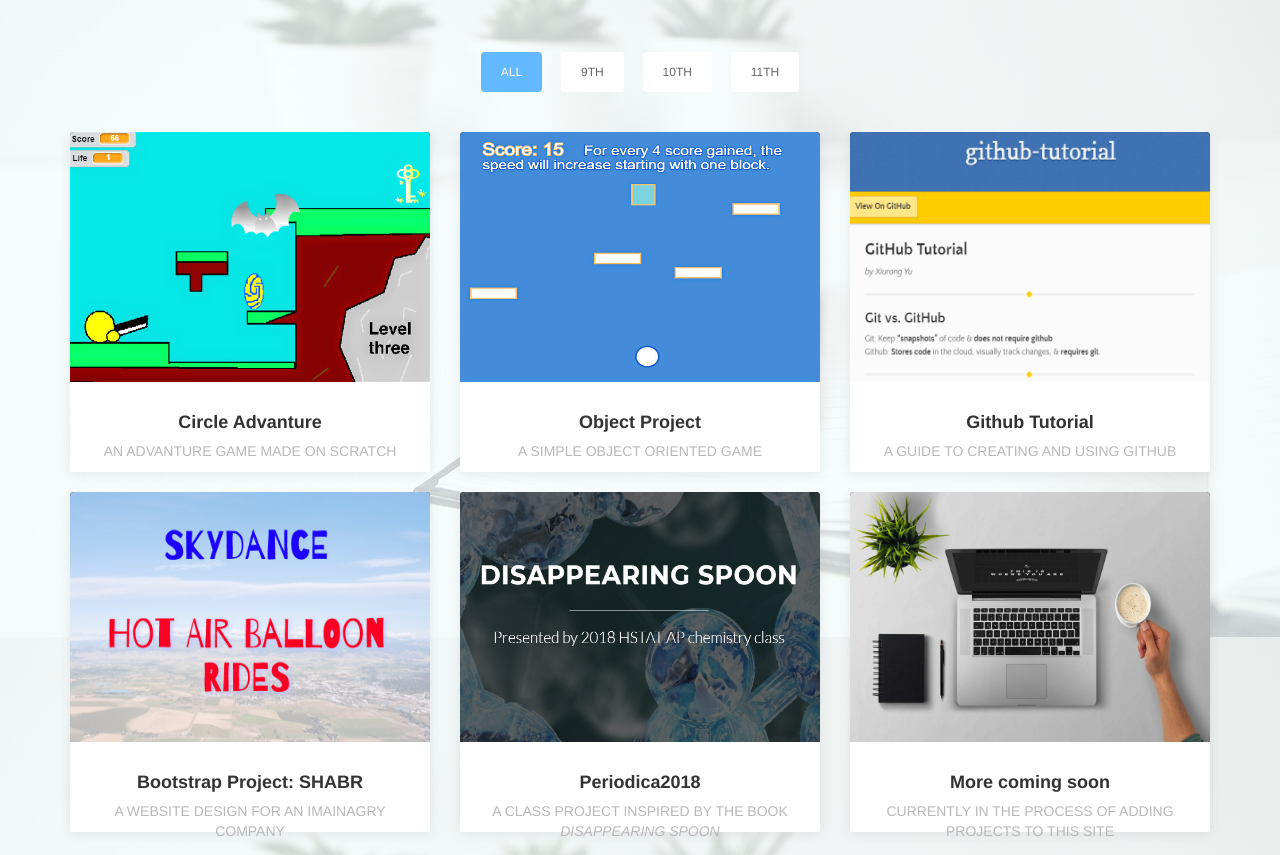
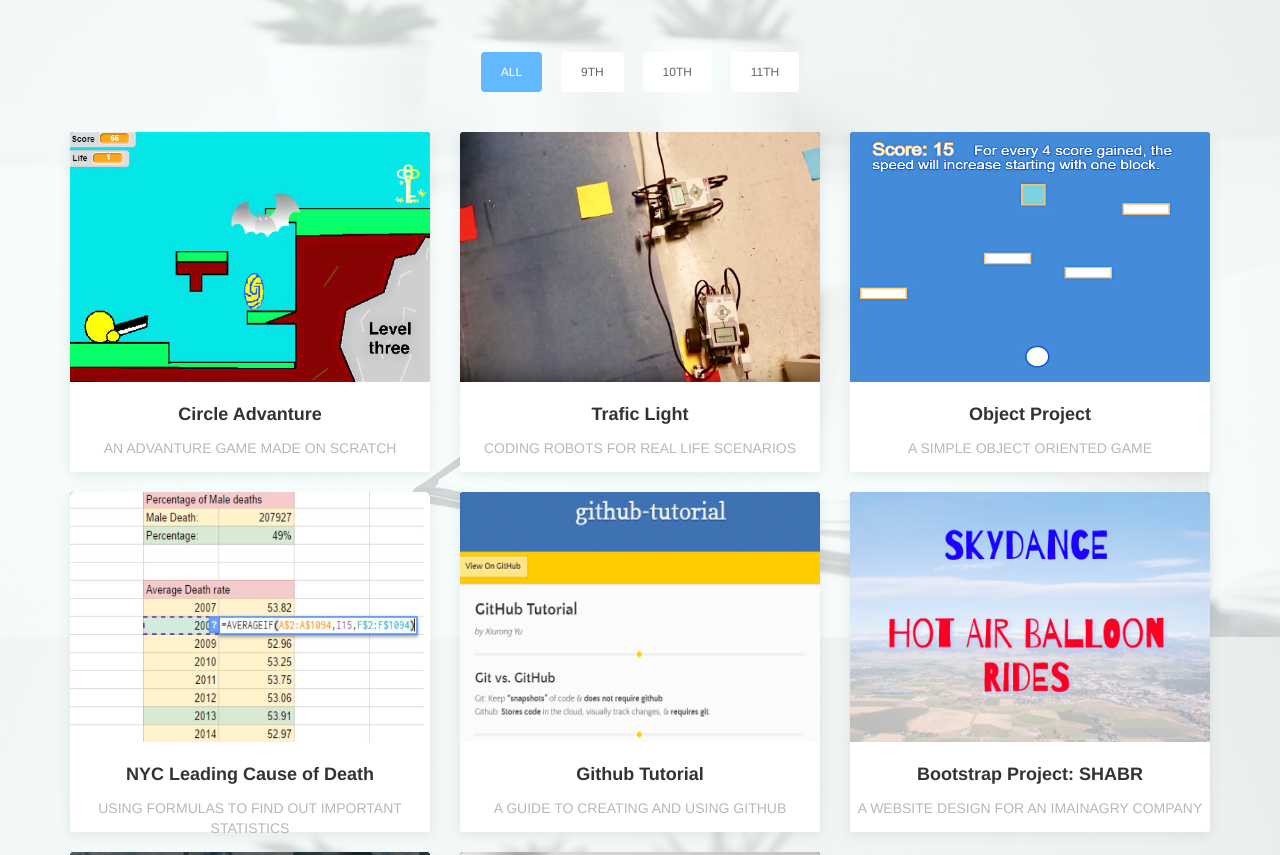
Before and after one commit to xiurongy3506/xiurongyu, a plain HTML site: page index.html in a window 1280 px wide. Shown: the part 1400-2255 px from the top of the page. Drawn offline with Linux system fonts and the light colour scheme; files that its build step writes are made by us from their sources; files whose address does not match are found by name; a web font is replaced by a local one.

Commit message:
add more projects

```diff
--- a/css/style.css
+++ b/css/style.css
@@ -239,8 +239,6 @@ contact
 }
 
 
-
-
 /***************************************
 footer
 ***************************************/
@@ -420,9 +418,11 @@ h1, h2, h3, h4, h5, h6 {
   overflow: hidden;
 }
 
+/*imgwrap*/
 .height {
   height: 250px;
 }
+
 #portfolio .portfolio-item figure {
   background: #000;
   overflow: hidden;
@@ -492,7 +492,7 @@ h1, h2, h3, h4, h5, h6 {
 #portfolio .portfolio-item .portfolio-info {
   background: #fff;
   text-align: center;
-  padding: 30px;
+  padding-top: 22px;
   height: 90px;
   border-radius: 0 0 3px 3px;
 }
@@ -502,7 +502,7 @@ h1, h2, h3, h4, h5, h6 {
   line-height: 1px;
   font-weight: 700;
   margin-bottom: 18px;
-  padding-bottom: 0;
+  padding-bottom: 5px;
 }
 
 #portfolio .portfolio-item .portfolio-info h4 a {
--- a/index.html
+++ b/index.html
@@ -84,7 +84,7 @@
 
         <div class="col-md-6 offset-md-3">
           <h3>Hi!</h3>
-          <p class="black">I am a <a href ="https://hstatsep.github.io/">software engineering student at High School of Telecommunication Arts and Technology.</a></p>
+          <p class="black">I am a <a href="https://hstatsep.github.io/">software engineering student at High School of Telecommunication Arts and Technology.</a></p>
           <p class="black">To showcase some of the projects I’ve done throughout my high school years, I have putted them in the project section of this website.</p>
           <br>
           <a href="2018resume.pdf" type="button" style="margin: 5%; font-size: 20px; width:120px; height: 50px" class="btn btn-info">Resume</a>
@@ -92,7 +92,7 @@
           <a href="https://github.com/xiurongy3506" type="button" style="margin: 5%;font-size: 20px; width:120px; height: 50px" class="btn btn-info">Github</a>
 
         </div>
-         <br>
+        <br>
         <div class="col-md-6 offset-md-3">
           <h3>More about me</h3>
           <p class="black">1. In school, you will find me either from</p>
@@ -153,6 +153,20 @@
               </div>
             </div>
 
+            <div class="col-lg-4 col-md-6 portfolio-item filter-app wow fadeInUp">
+              <div class="portfolio-wrap">
+                <figure>
+                  <img src="img/9robotics.jpeg" class="img-fluid height" width="100%" alt="">
+                  <a href="https://sites.google.com/a/hstat.org/xiurongy3506sep09/robotics/finalprojecttrafficlights" class="link-details" title="More Details"><i class="ion ion-android-open"></i></a>
+                </figure>
+
+                <div class="portfolio-info">
+                  <h4><a href="#">Trafic Light</a></h4>
+                  <p>Coding robots for real life scenarios</p>
+                </div>
+              </div>
+            </div>
+
             <!--10th-->
             <div class="col-lg-4 col-md-6 portfolio-item filter-card wow fadeInUp">
               <div class="portfolio-wrap">
@@ -169,9 +183,23 @@
               </div>
             </div>
 
+             <div class="col-lg-4 col-md-6 portfolio-item filter-card wow fadeInUp">
+              <div class="portfolio-wrap">
+                <figure>
+                  <img src="img/10nycdata.jpeg" class="img-fluid height" width="100%" alt="">
+                  <a href="https://sites.google.com/a/hstat.org/xiurongy3506sep10/data/infographic" class="link-details" title="More Details"><i class="ion ion-android-open"></i></a>
+                </figure>
+
+                <div class="portfolio-info">
+                  <h4><a href="#">NYC Leading Cause of Death</a></h4>
+                  <p>Using formulas to find out important statistics</p>
+                </div>
+              </div>
+            </div>
+
 
             <!--11th-->
-             <div class="col-lg-4 col-md-6 portfolio-item filter-web wow fadeInUp" data-wow-delay="0.2s">
+            <div class="col-lg-4 col-md-6 portfolio-item filter-web wow fadeInUp" data-wow-delay="0.2s">
               <div class="portfolio-wrap">
                 <figure>
                   <img src="img/11githubtutorial.jpg" class="img-fluid height" width="100%" alt="">
@@ -210,7 +238,7 @@
                 </figure>
 
                 <div class="portfolio-info">
-                  <h4><a href="#">Periodica2018</a></h4>
+                  <h4><a href="#">Periodical2018</a></h4>
                   <p>A class project inspired by the book <i>Disappearing Spoon</i></p>
                 </div>
               </div>
@@ -226,7 +254,8 @@
 
                 <div class="portfolio-info">
                   <h4><a href="#">More coming soon</a></h4>
-                  <p>Currently in the process of adding projects to this site</i></p>
+                  <p>Currently in the process of adding projects to this site</i>
+                  </p>
                 </div>
               </div>
             </div>
@@ -272,7 +301,7 @@
       <div class="container">
         <div class="row">
           <div class="col-sm-12 center">
-              <h4 class="white no-padding">Copyright © 2018 | Xiurong Yu</h4>
+            <h4 class="white no-padding">Copyright © 2018 | Xiurong Yu</h4>
           </div>
         </div>
       </div>
@@ -288,7 +317,7 @@
                 Licensing information: https://bootstrapmade.com/license/
                 Purchase the pro version with working PHP/AJAX contact form: https://bootstrapmade.com/buy/?theme=Medilab
               -->
-              <p class ="white">It is not just about you.</p>
+              <p class="white">It is not just about you.</p>
               <p><a href="https://bootstrapmade.com/" style="color: #63B9FF;">It is about those that came before you</a></p>
             </div>
           </div>
```
Also changed, not shown: img/10nycdata.jpeg (added), img/9robotics.jpeg (added).
